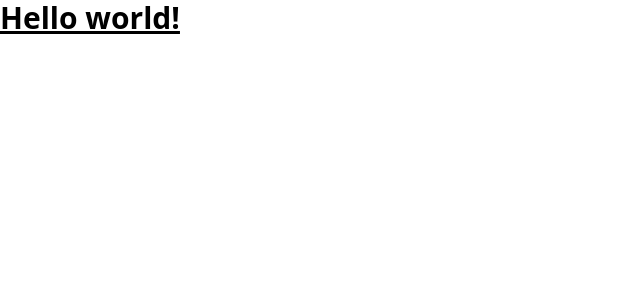
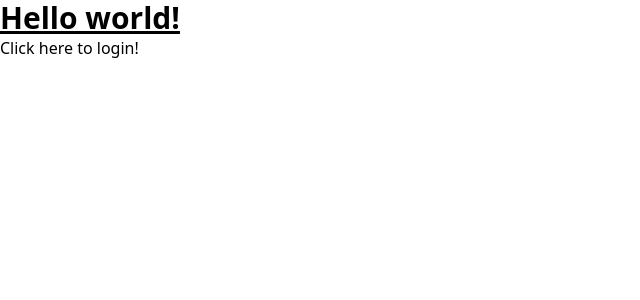
Before and after one commit to jokoframework/security-starter-react, a Next.js app: page / in a window 1280 px wide. Shown: the top 300 px of the page, without its empty margins (0-640 px from the left). Built offline with nearby package versions, Linux system fonts and the light colour scheme.

Commit message:
Cree un link desde index a login

```diff
--- a/src/pages/index.tsx
+++ b/src/pages/index.tsx
@@ -2,13 +2,17 @@ import Head from 'next/head'
 import Image from 'next/image'
 import { Inter } from 'next/font/google'
 import styles from '@/styles/Home.module.css'
+import Link from 'next/link'
 
 const inter = Inter({ subsets: ['latin'] })
 
 export default function Home() {
   return (
-    <h1 className="text-3xl font-bold underline">
-      Hello world!
-    </h1>
+    <>
+      <h1 className="text-3xl font-bold underline">
+        Hello world!
+      </h1>
+      <p><Link href="login" className="hover:underline">Click here </Link>to login!</p>
+    </>
   )
 }
```
